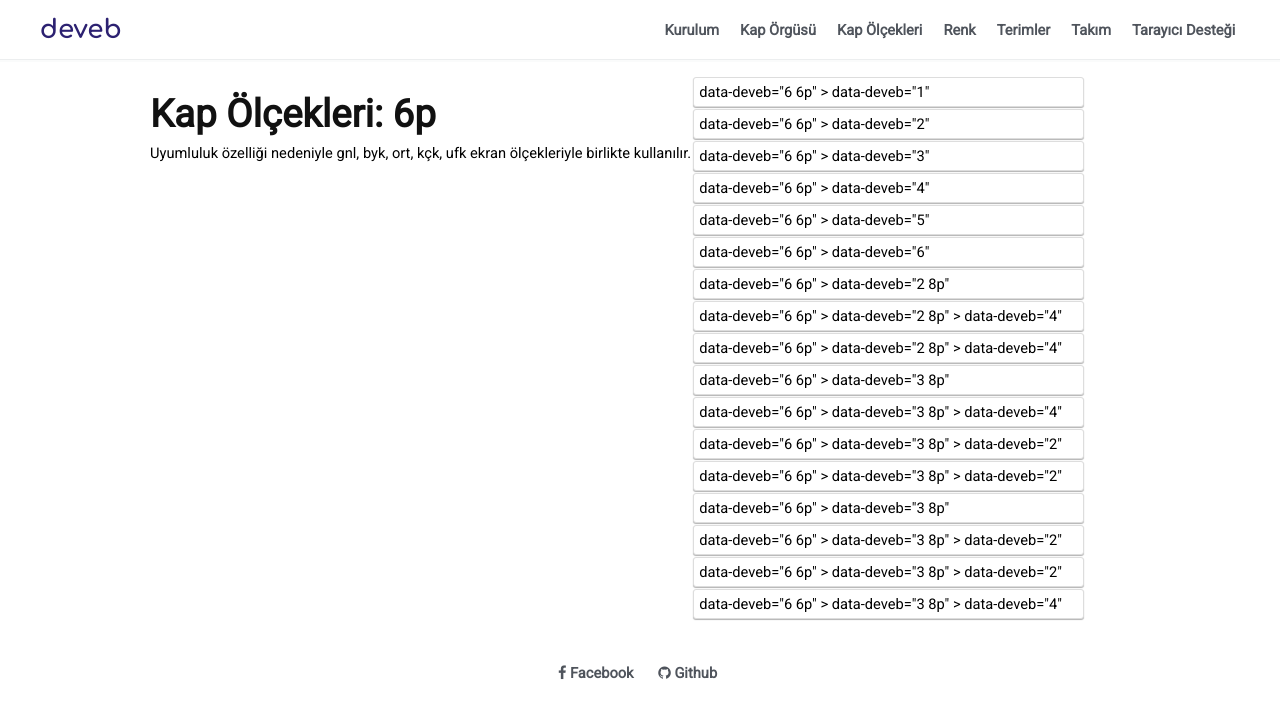
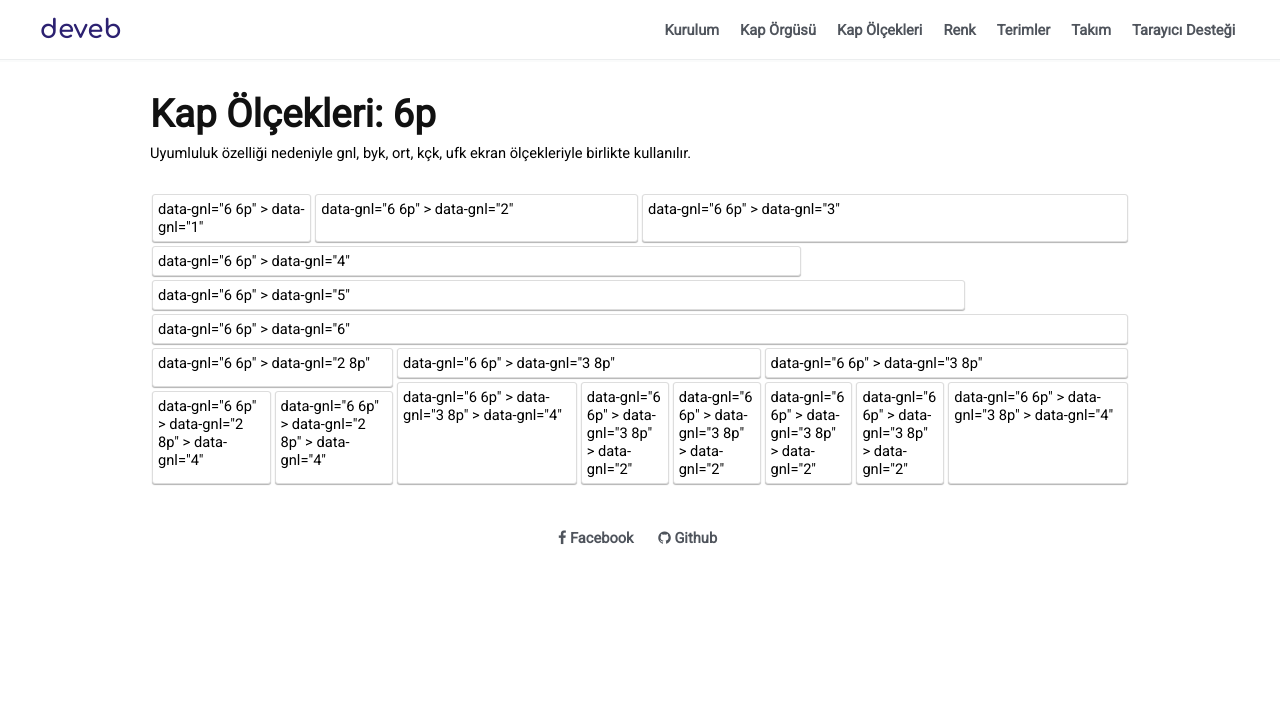
Before and after one commit to data-deveb/data-deveb.github.io, a Jekyll site: the page built from belgeler/kap-olcekleri/6p.html, in a window 1280 px wide. Shown: the top 718 px of the page. Built offline with Jekyll 4.4.1, drawn with Linux system fonts in a browser that asks for light colours.

Commit message:
güncelleme

```diff
--- a/belgeler/kap-olcekleri/6p.html
+++ b/belgeler/kap-olcekleri/6p.html
@@ -1,32 +1,32 @@
 ---
 layout: default
 ---
-<div data-deveb="24">
+<div data-gnl="24">
   <h1>Kap Ölçekleri: 6p</h1>
   <p class="beri-alt-2">Uyumluluk özelliği nedeniyle gnl, byk, ort, kçk, ufk ekran ölçekleriyle birlikte kullanılır.</p>
 </div>
-<div class="" data-deveb="6 6p">
-  <div data-deveb="1"><div class="kutu kutu-genel">data-deveb="6 6p" > data-deveb="1"</div></div>
-  <div data-deveb="2"><div class="kutu kutu-genel">data-deveb="6 6p" > data-deveb="2"</div></div>
-  <div data-deveb="3"><div class="kutu kutu-genel">data-deveb="6 6p" > data-deveb="3"</div></div>
-  <div data-deveb="4"><div class="kutu kutu-genel">data-deveb="6 6p" > data-deveb="4"</div></div>
-  <div data-deveb="5"><div class="kutu kutu-genel">data-deveb="6 6p" > data-deveb="5"</div></div>
-  <div data-deveb="6"><div class="kutu kutu-genel">data-deveb="6 6p" > data-deveb="6"</div></div>
-  <div data-deveb="2 8p">
-    <div class="kutu kutu-genel">data-deveb="6 6p" > data-deveb="2 8p"</div>
-    <div data-deveb="4"><div class="kutu kutu-genel">data-deveb="6 6p" > data-deveb="2 8p" > data-deveb="4"</div></div>
-    <div data-deveb="4"><div class="kutu kutu-genel">data-deveb="6 6p" > data-deveb="2 8p" > data-deveb="4"</div></div>
+<div class="" data-gnl="6 6p">
+  <div data-gnl="1"><div class="kutu kutu-genel">data-gnl="6 6p" > data-gnl="1"</div></div>
+  <div data-gnl="2"><div class="kutu kutu-genel">data-gnl="6 6p" > data-gnl="2"</div></div>
+  <div data-gnl="3"><div class="kutu kutu-genel">data-gnl="6 6p" > data-gnl="3"</div></div>
+  <div data-gnl="4"><div class="kutu kutu-genel">data-gnl="6 6p" > data-gnl="4"</div></div>
+  <div data-gnl="5"><div class="kutu kutu-genel">data-gnl="6 6p" > data-gnl="5"</div></div>
+  <div data-gnl="6"><div class="kutu kutu-genel">data-gnl="6 6p" > data-gnl="6"</div></div>
+  <div data-gnl="2 8p">
+    <div class="kutu kutu-genel">data-gnl="6 6p" > data-gnl="2 8p"</div>
+    <div data-gnl="4"><div class="kutu kutu-genel">data-gnl="6 6p" > data-gnl="2 8p" > data-gnl="4"</div></div>
+    <div data-gnl="4"><div class="kutu kutu-genel">data-gnl="6 6p" > data-gnl="2 8p" > data-gnl="4"</div></div>
   </div>
-  <div data-deveb="3 8p">
-    <div class="kutu kutu-genel">data-deveb="6 6p" > data-deveb="3 8p"</div>
-    <div data-deveb="4"><div class="kutu kutu-genel">data-deveb="6 6p" > data-deveb="3 8p" > data-deveb="4"</div></div>
-    <div data-deveb="2"><div class="kutu kutu-genel">data-deveb="6 6p" > data-deveb="3 8p" > data-deveb="2"</div></div>
-    <div data-deveb="2"><div class="kutu kutu-genel">data-deveb="6 6p" > data-deveb="3 8p" > data-deveb="2"</div></div>
+  <div data-gnl="3 8p">
+    <div class="kutu kutu-genel">data-gnl="6 6p" > data-gnl="3 8p"</div>
+    <div data-gnl="4"><div class="kutu kutu-genel">data-gnl="6 6p" > data-gnl="3 8p" > data-gnl="4"</div></div>
+    <div data-gnl="2"><div class="kutu kutu-genel">data-gnl="6 6p" > data-gnl="3 8p" > data-gnl="2"</div></div>
+    <div data-gnl="2"><div class="kutu kutu-genel">data-gnl="6 6p" > data-gnl="3 8p" > data-gnl="2"</div></div>
   </div>
-  <div data-deveb="3 8p">
-    <div class="kutu kutu-genel">data-deveb="6 6p" > data-deveb="3 8p"</div>
-    <div data-deveb="2"><div class="kutu kutu-genel">data-deveb="6 6p" > data-deveb="3 8p" > data-deveb="2"</div></div>
-    <div data-deveb="2"><div class="kutu kutu-genel">data-deveb="6 6p" > data-deveb="3 8p" > data-deveb="2"</div></div>
-    <div data-deveb="4"><div class="kutu kutu-genel">data-deveb="6 6p" > data-deveb="3 8p" > data-deveb="4"</div></div>
+  <div data-gnl="3 8p">
+    <div class="kutu kutu-genel">data-gnl="6 6p" > data-gnl="3 8p"</div>
+    <div data-gnl="2"><div class="kutu kutu-genel">data-gnl="6 6p" > data-gnl="3 8p" > data-gnl="2"</div></div>
+    <div data-gnl="2"><div class="kutu kutu-genel">data-gnl="6 6p" > data-gnl="3 8p" > data-gnl="2"</div></div>
+    <div data-gnl="4"><div class="kutu kutu-genel">data-gnl="6 6p" > data-gnl="3 8p" > data-gnl="4"</div></div>
   </div>
 </div>
```
